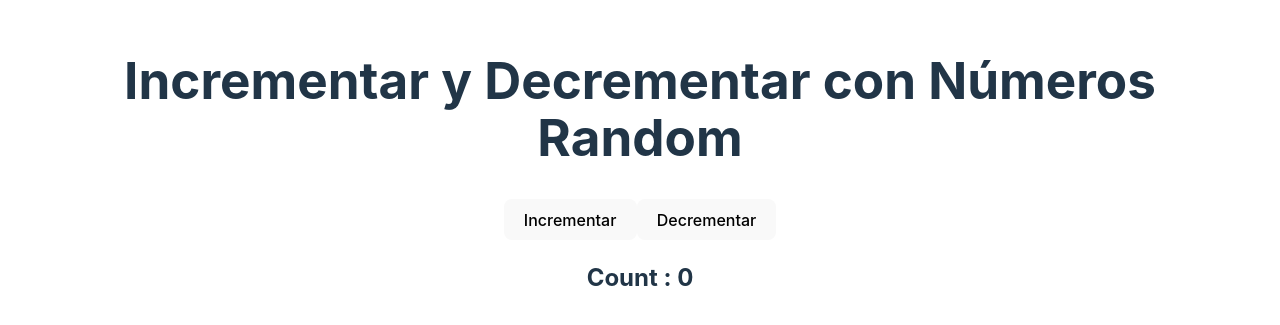
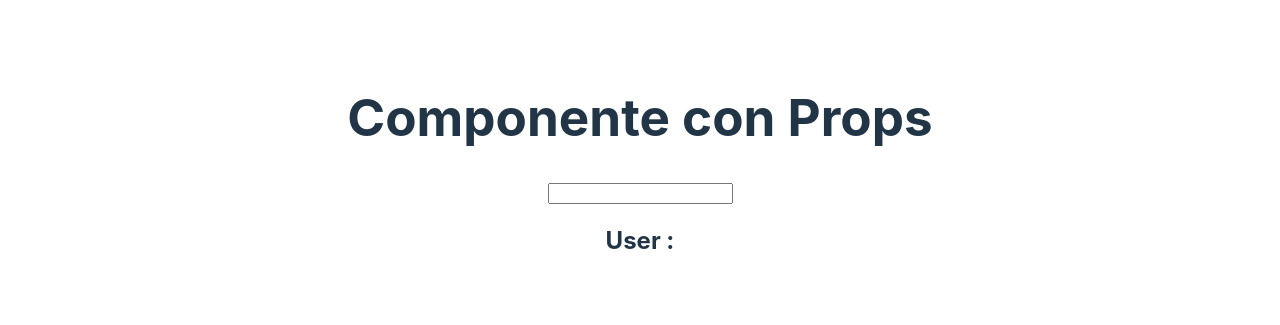
Before and after one commit to Victoria-Jimenez-Martinez/LAB7_Victoria_Jimenez_Martinez, a React (Vite) app: page / in a window 1280 px wide. Shown: the part 233-558 px from the top of the page. Built offline with nearby package versions, Linux system fonts and the light colour scheme.

Commit message:
feature (common): [lab07-files-evaluation-CompWithProps]

```diff
--- a/src/App.jsx
+++ b/src/App.jsx
@@ -1,13 +1,15 @@
 import './App.css'
-import { Button } from './components/Button'
+import { CompWithProps } from './components/CompWithProps';
 function App() {
 
-  const buttonText = "Count : ";
+  const user = "User : ";
 
   return (
     <>
-      <h1>Incrementar y Decrementar con Números Random</h1>
-      <Button text = {buttonText} />
+      <div >
+        <h1>Componente con Props</h1>
+        <CompWithProps user={user} />
+      </div>
     </>
   )
 }
--- /dev/null
+++ b/src/components/CompWithProps.jsx
@@ -0,0 +1,16 @@
+import { useState } from "react";
+
+export const CompWithProps  =props => {
+    const {user} = props;
+    const [text, setText] = useState("");
+
+   const  handleChange = event => {
+    setText (event.target.value);
+   }
+    return (
+    <div>
+        <input type="text" value={text} onChange={handleChange} />
+        <h2>{user} {text}</h2>
+    </div>
+    )
+};
```
